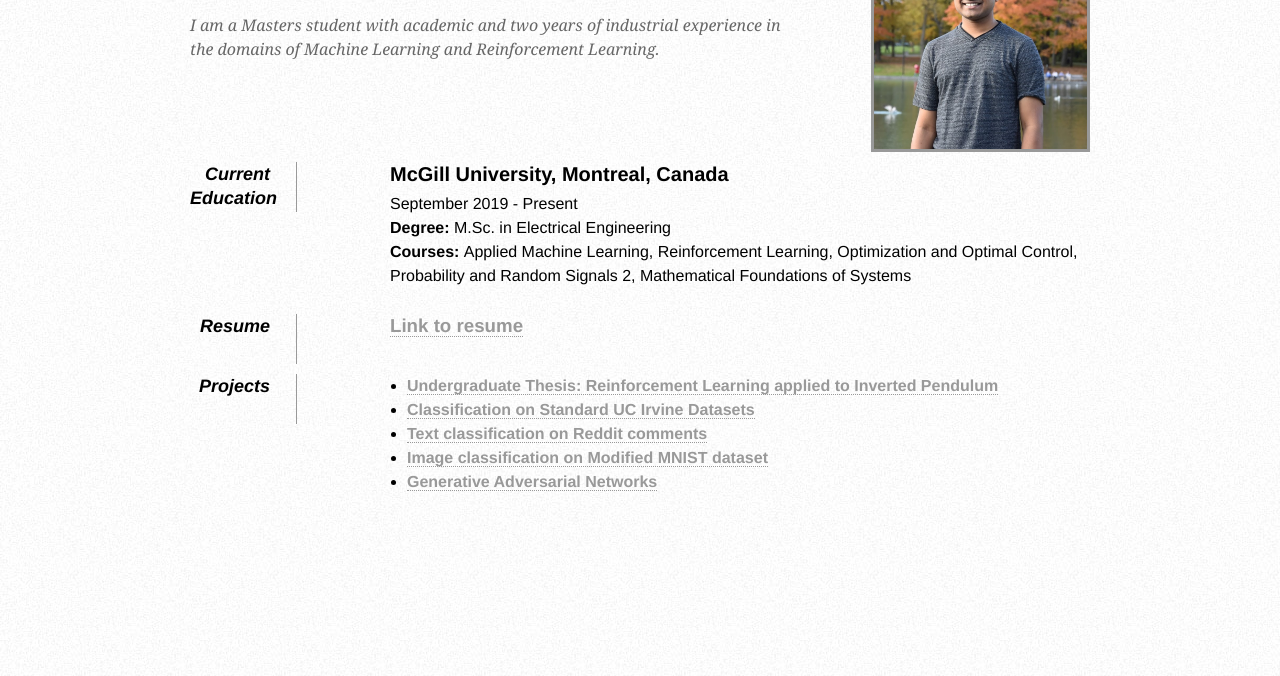
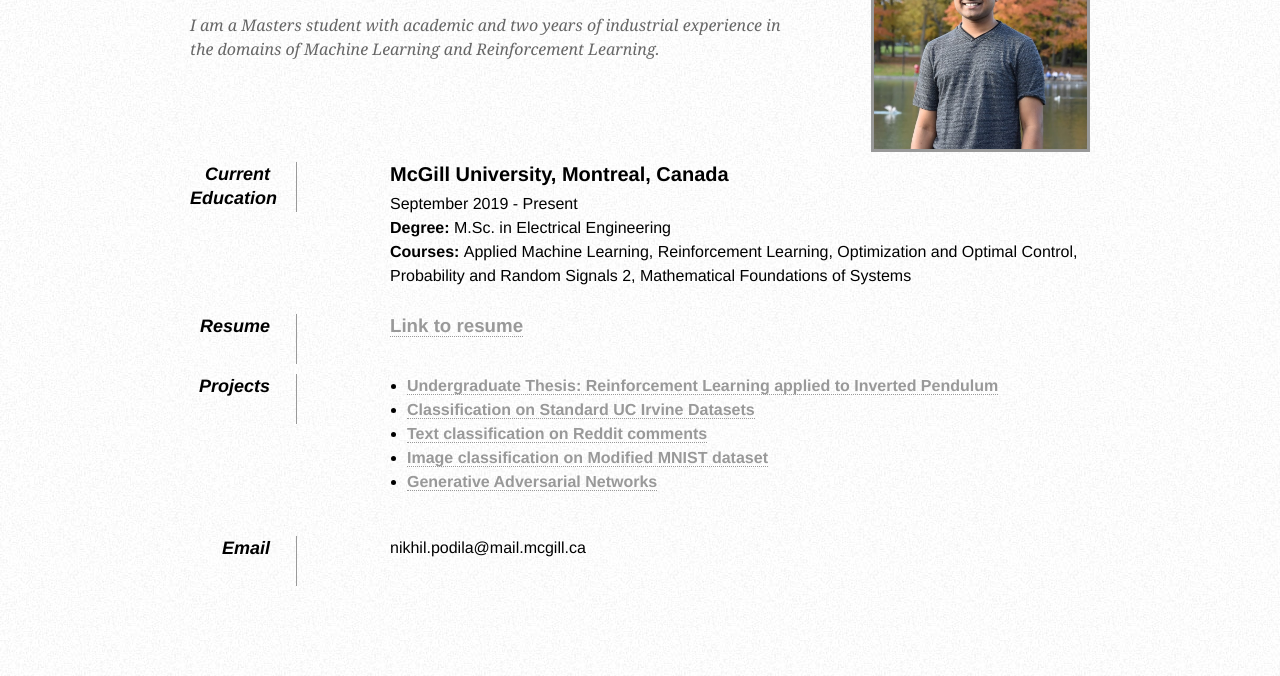
Before and after one commit to nikhilpodila/nikhilpodila.github.io, a plain HTML site: page index.html in a window 1280 px wide. Shown: the part 124-800 px from the top of the page. Drawn offline with Linux system fonts and the light colour scheme.

Commit message:
email update

```diff
--- a/index.html
+++ b/index.html
@@ -83,9 +83,11 @@
 				<li><a href="https://github.com/nikhilpodila/GAN-MNIST-CIFAR">Generative Adversarial Networks</a></ul></h4>
             </dd>
 
-
-
             <dd class="clear"></dd>
+			<dt>Email</dt>
+			<dd>
+				nikhil.podila@mail.mcgill.ca
+			</dd>
         </dl>
 
         <div class="clear"></div>
```
